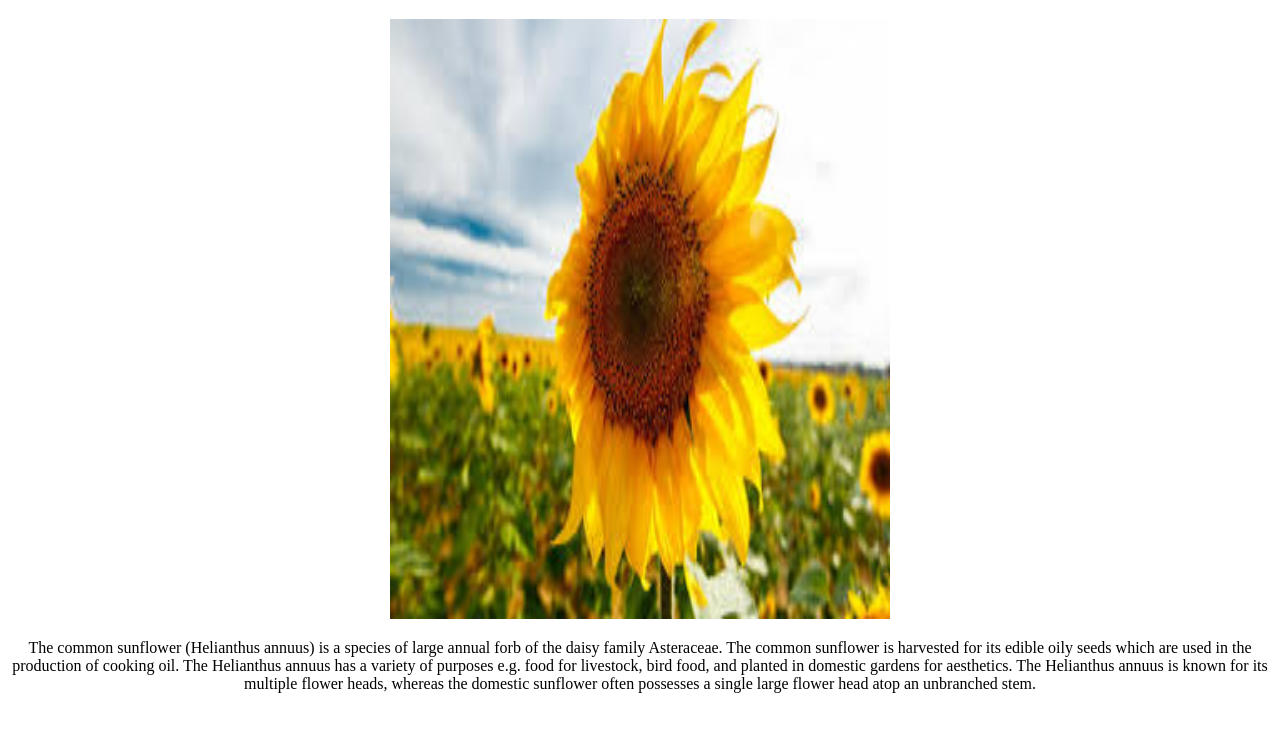
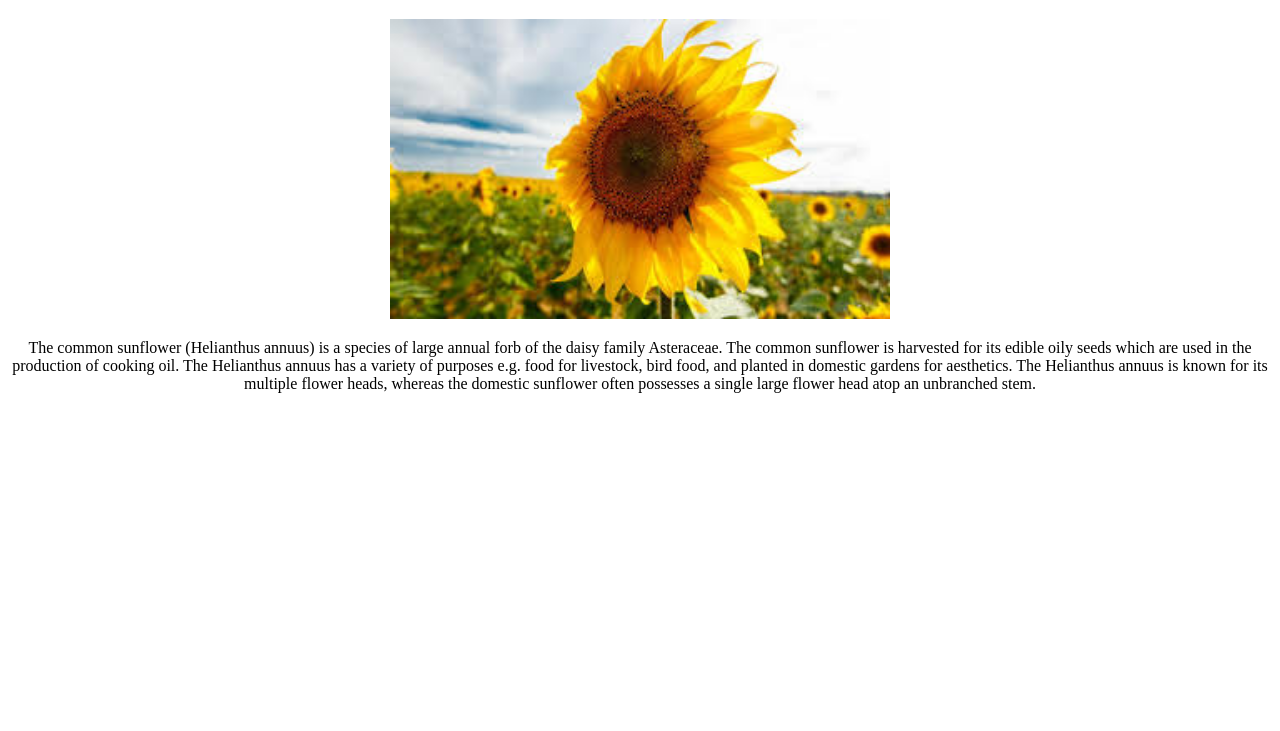
Before and after one commit to pavanmallanagoudar26/pavanrm123, a plain HTML site: page index.html in a window 1280 px wide. Shown: the part 61-792 px from the top of the page. Drawn offline with Linux system fonts and the light colour scheme.

Commit message:
Update index.html

```diff
--- a/index.html
+++ b/index.html
@@ -10,7 +10,7 @@
     <center>
     <h1>Sunflower </h1>
 
-  <img src="images.jfif" alt="Girl in a jacket" width="500" height="600">
+  <img src="images.jfif" alt="Girl in a jacket" width="500" height="300">
     <p>The common sunflower (Helianthus annuus) is a species of large annual forb of the daisy family Asteraceae.
         The common sunflower is harvested for its edible oily seeds which are used in the production of cooking oil.
         The Helianthus annuus has a variety of purposes e.g. food for livestock, bird food, and planted in domestic gardens for aesthetics.
```
